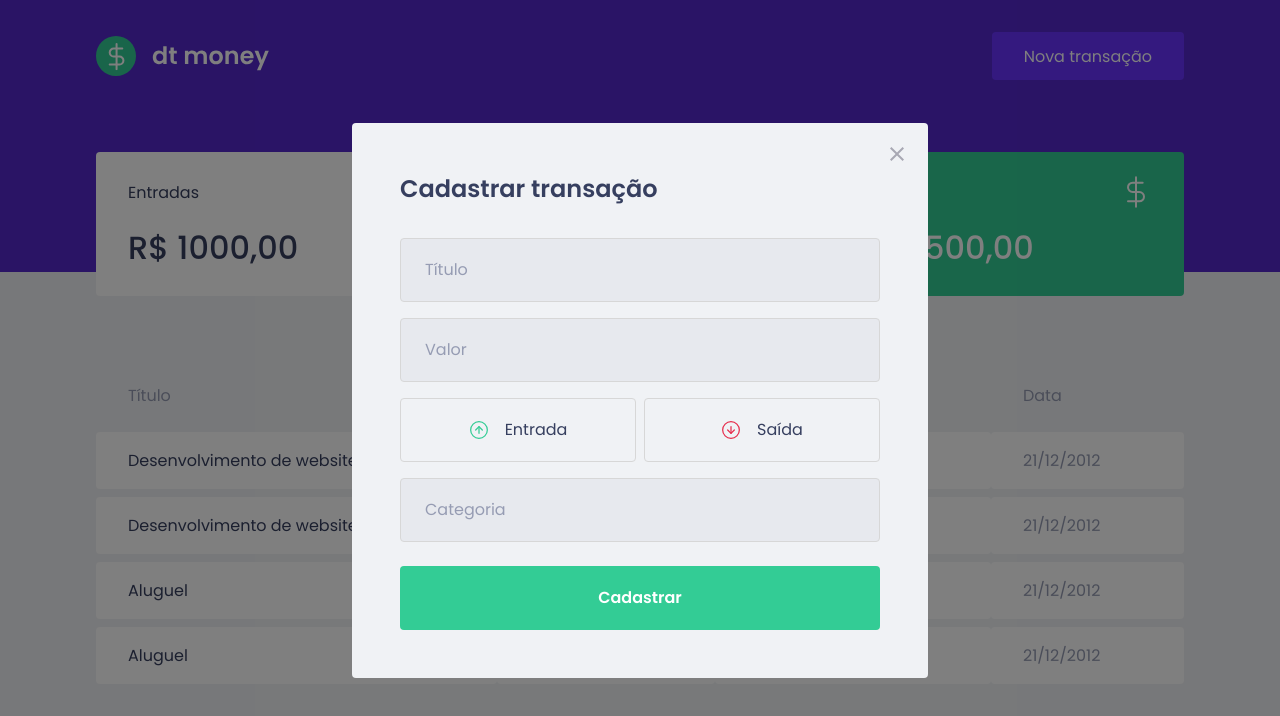
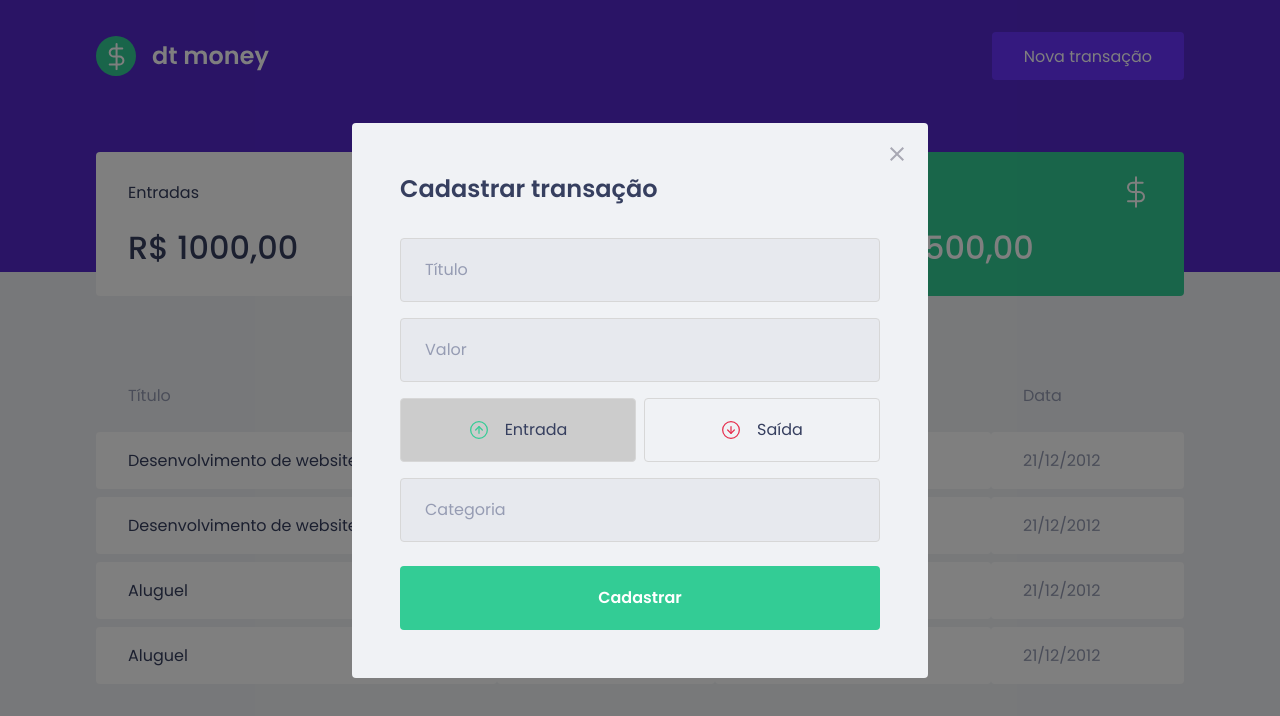
Before and after one commit to nelson-oak/irjs-dt-money, a React (Create React App) app: page / in a window 1280 px wide. Both pictures are taken after a click on the button "Nova transação". Shown: the top 716 px of the page. Built offline with nearby package versions, Linux system fonts and the light colour scheme; no server answers; what miragejs would draw is missing.

Commit message:
Aula 'Funcionamento dos Botões' (C2-M1-SM4)

```diff
--- a/src/components/NewTransactionModal/index.tsx
+++ b/src/components/NewTransactionModal/index.tsx
@@ -1,8 +1,9 @@
 import Modal from "react-modal";
-import { Container, TransactionTypeContainer } from "./styles";
+import { Container, RadioBox, TransactionTypeContainer } from "./styles";
 import closeImg from '../../assets/close.svg'
 import incomeImg from '../../assets/income.svg'
 import outcomeImg from '../../assets/outcome.svg'
+import { useState } from "react";
 
 interface NewTransactionModalProps {
   isOpen: boolean
@@ -13,6 +14,8 @@
   isOpen,
   onRequestClose,
 }: NewTransactionModalProps) {
+  const [type, setType] = useState('deposit')
+
   return (
     <Modal
       isOpen={isOpen}
@@ -41,19 +44,23 @@
         />
 
         <TransactionTypeContainer>
-          <button
+          <RadioBox
             type="button"
+            onClick={() => setType('deposit')}
+            isActive={type === 'deposit'}
           >
             <img src={incomeImg} alt="Entrada"/>
             <span>Entrada</span>
-          </button>
+          </RadioBox  >
 
-          <button
+          <RadioBox
             type="button"
+            onClick={() => setType('withdraw')}
+            isActive={type === 'withdraw'}
           >
             <img src={outcomeImg} alt="Saída"/>
             <span>Saída</span>
-          </button>
+          </RadioBox  >
         </TransactionTypeContainer>
 
         <input
--- a/src/components/NewTransactionModal/styles.ts
+++ b/src/components/NewTransactionModal/styles.ts
@@ -52,12 +52,17 @@
   display: grid;
   grid-template-columns: 1fr 1fr;
   gap: 0.5rem;
+`
 
-  button {
+interface RadioBoxProps {
+  isActive: boolean
+}
+
+export const RadioBox = styled.button<RadioBoxProps>`
   height: 4rem;
   border: 1px solid #d7d7d7;
   border-radius: 0.25rem;
-    background: transparent;
+  background: ${(props) => props.isActive ? '#ccc': 'transparent'};
   display: flex;
   align-items: center;
   justify-content: center;
@@ -79,5 +84,4 @@
   &:hover {
     border-color: ${darken(0.1, '#d7d7d7')};
   }
-  }
 `
```
Lines whose indentation alone changed are shown as unchanged.
